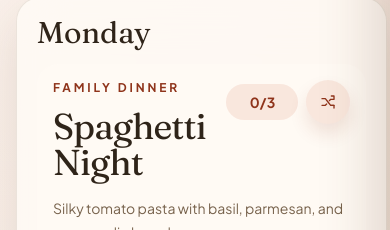
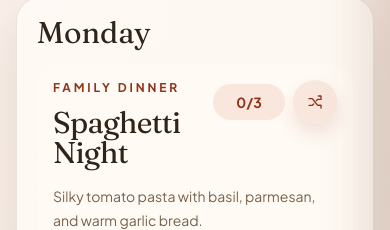
Before and after one commit to Bdandc/what-we-eating-tonigh, a Next.js app: page / in a window 390 px wide. Shown: the part 445-675 px from the top of the page. Built offline with nearby package versions, Linux system fonts and the light colour scheme; no server answers; the database is empty.

Commit message:
style(design): FINDING-003 — make family meal name responsive to fix mobile heading hierarchy

```diff
--- a/src/components/dinner-planner.tsx
+++ b/src/components/dinner-planner.tsx
@@ -686,7 +686,7 @@ export function DinnerPlanner() {
                     <div className="flex items-start justify-between gap-3">
                       <div className="min-w-0">
                         <p className="mb-3 text-xs font-bold uppercase tracking-[0.24em] text-accent-deep">Family dinner</p>
-                        <h3 className="font-display text-4xl leading-none tracking-tight">{familyMeal?.name ?? "Choose dinner"}</h3>
+                        <h3 className="font-display text-3xl leading-none tracking-tight sm:text-4xl">{familyMeal?.name ?? "Choose dinner"}</h3>
                       </div>
                       <div className="flex shrink-0 items-center gap-2">
                         <span className="inline-flex min-w-18 items-center justify-center rounded-full bg-[rgba(200,92,61,0.12)] px-3 py-2 text-sm font-bold text-accent-deep">
```
